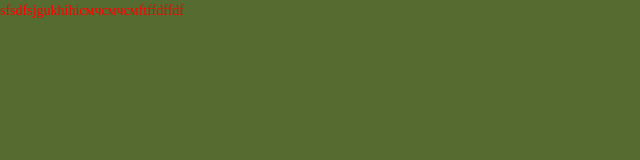
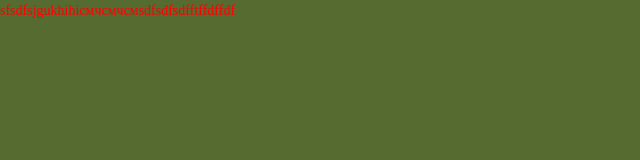
Before and after one commit to newspacestar/FutureTech, a plain HTML site: page index.html in a window 1280 px wide. Shown: the full height of the page, 0-640 px from the left. Drawn offline with nearby package versions, Linux system fonts and the light colour scheme; files that its build step writes are made by us from their sources.

Commit message:
commit 16

```diff
--- a/index.html
+++ b/index.html
@@ -10,6 +10,6 @@
 	<link rel="stylesheet" href="styles/main.css">
 </head>
 <body>
-<p>sfsdfsjgukhihiсмчсмчсмftffdffdf</p>
+<p>sfsdfsjgukhihiсмчсмчсмsdfsdfsdfftffdffdf</p>
 </body>
 </html>
```
